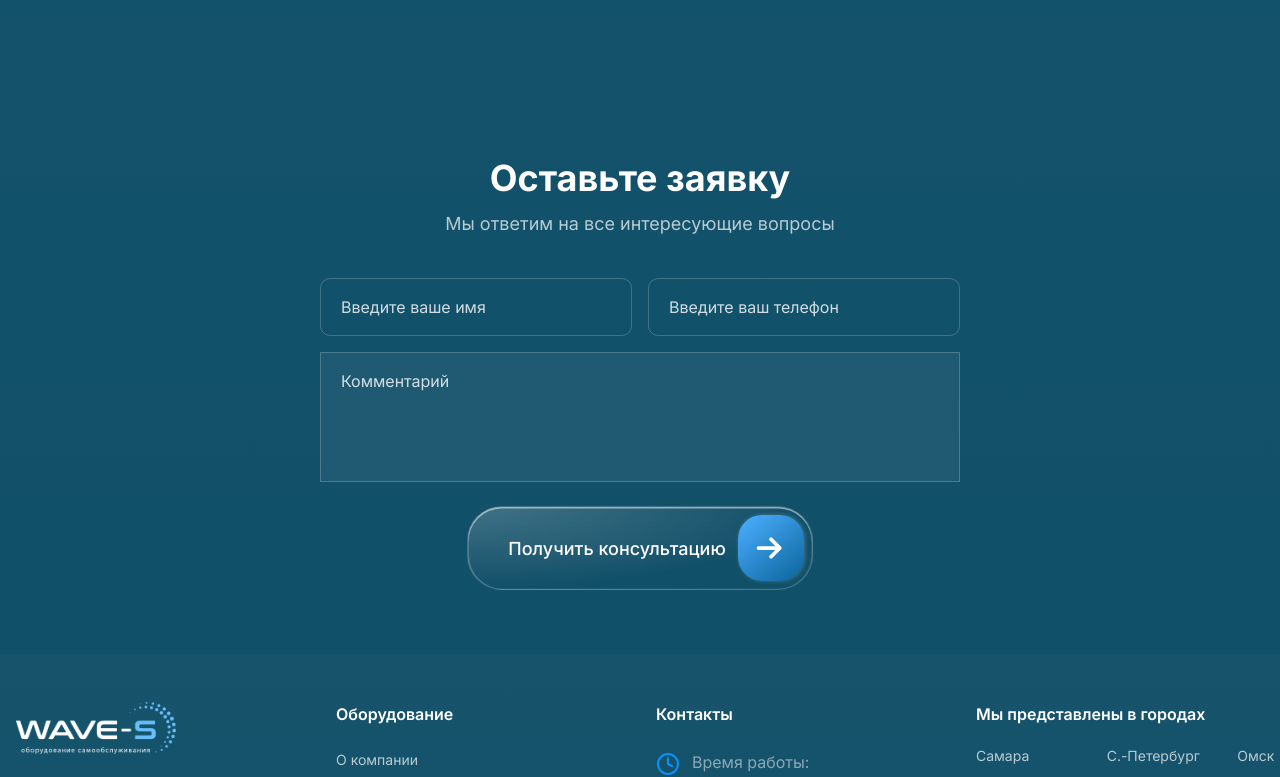
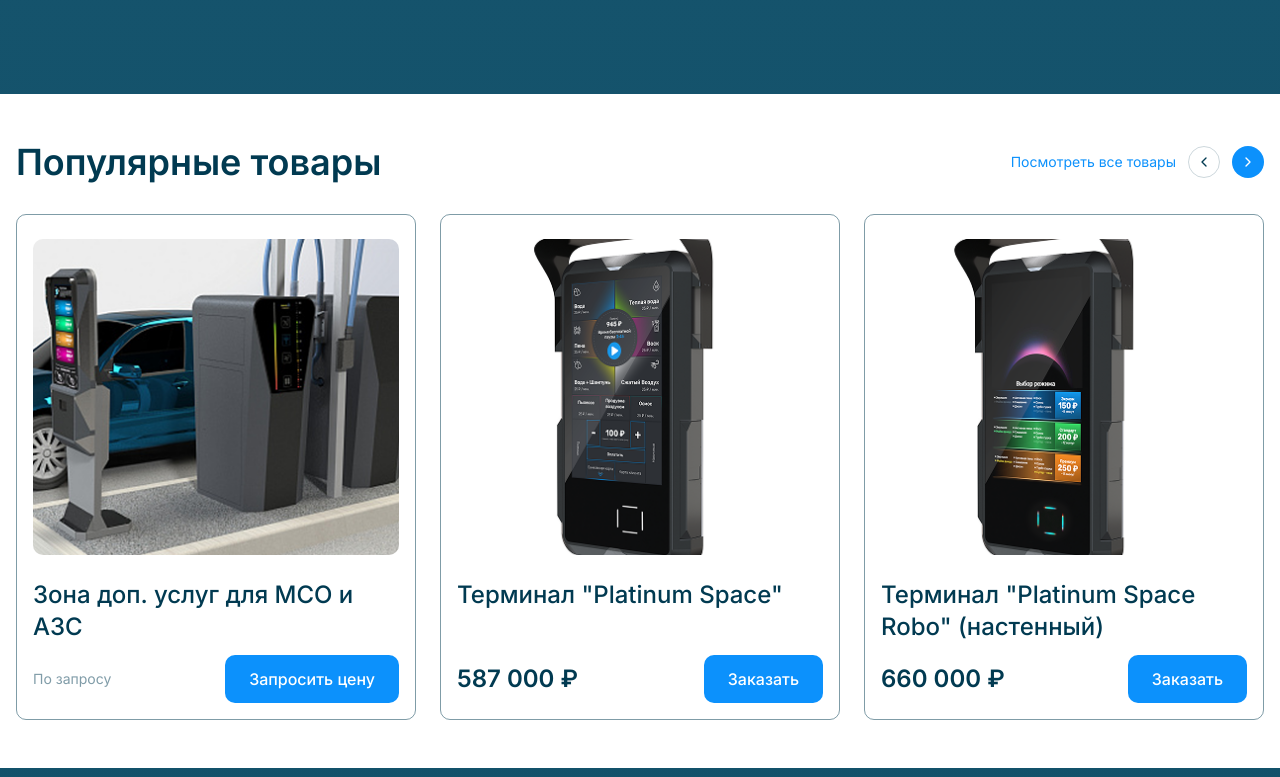
Before and after one commit to LGalushka/wave-s, a React (Vite) app: page / in a window 1280 px wide. Shown: the part 2280-3057 px from the top of the page. Built offline with nearby package versions, Linux system fonts and the light colour scheme.

Commit message:
feat:create ProductCard

```diff
--- a/src/data/products.ts
+++ b/src/data/products.ts
@@ -70,7 +70,7 @@
       { label: "Банковские карты", status: "included" },
     ],
     isAvailable: true,
-    isPopular: false,
+    isPopular: true,
     description: "Профессиональный терминал для мойки самообслуживания",
   },
 ];
--- a/src/features/catalog/catalogSelectors.ts
+++ b/src/features/catalog/catalogSelectors.ts
@@ -10,7 +10,15 @@
   return products.filter((p) => p.category === selectedCategory);
 };
 
-export const selectPopularProducts = (state: RootState) => state.catalog.products.filter((p) => p.isPopular);
+export const selectPopularProducts = (state: RootState) =>
+  [...state.catalog.products]
+    .filter((p) => p.isPopular)
+    .sort((a, b) => {
+      // null (по запросу) идёт первым
+      if (a.price === null) return -1;
+      if (b.price === null) return 1;
+      return 0;
+    });
 
 export const selectIsLoading = (state: RootState) => state.catalog.isLoading;
 
--- a/src/pages/HomePage/index.tsx
+++ b/src/pages/HomePage/index.tsx
@@ -1,11 +1,13 @@
 import { AdvantagesSection } from "./sections/AdvantagesSection";
 import { HeroSection } from "./sections/HeroSection";
+import { PopularProduct } from "./sections/PopularProduct";
 
 export const HomePage = () => {
   return (
     <div>
       <HeroSection />
       <AdvantagesSection />
+      <PopularProduct />
     </div>
   );
 };
--- /dev/null
+++ b/src/pages/HomePage/sections/PopularProduct/index.tsx
@@ -0,0 +1,45 @@
+import { useEffect } from "react";
+import { useAppDispatch, useAppSelector } from "@/hooks/useAppDispatch";
+import { fetchProducts } from "@/features/catalog/catalogSlice";
+import { selectPopularProducts } from "@/features/catalog/catalogSelectors";
+import { Link } from "react-router-dom";
+import { ChevronLeft, ChevronRight } from "lucide-react";
+import { ProductCard } from "../ProductCard/ProductCard";
+
+export const PopularProduct = () => {
+  const dispatch = useAppDispatch();
+  const products = useAppSelector(selectPopularProducts);
+
+  useEffect(() => {
+    dispatch(fetchProducts());
+  }, [dispatch]);
+
+  return (
+    <section className="w-full py-12 bg-white">
+      <div className="container-main">
+        {/* Заголовок */}
+        <div className="flex justify-between items-center mb-8">
+          <h2 className="text-text-primary font-semibold text-4xl">Популярные товары</h2>
+          <div className="flex items-center gap-3">
+            <Link to="/catalog" className="text-text-accent text-sm hover:underline">
+              Посмотреть все товары
+            </Link>
+            <button className="w-8 h-8 rounded-full border border-text-primary/20 flex items-center justify-center hover:bg-gray-100 transition-colors">
+              <ChevronLeft size={16} className="text-text-primary" />
+            </button>
+            <button className="w-8 h-8 rounded-full bg-ui-button flex items-center justify-center hover:opacity-90 transition-colors">
+              <ChevronRight size={16} className="text-white" />
+            </button>
+          </div>
+        </div>
+
+        {/* Карточки — вынесены из заголовка! */}
+        <div className="grid grid-cols-3 gap-6">
+          {products.map((product) => (
+            <ProductCard key={product.id} product={product} />
+          ))}
+        </div>
+      </div>
+    </section>
+  );
+};
--- a/src/pages/HomePage/sections/ProductCard/ProductCard.tsx
+++ b/src/pages/HomePage/sections/ProductCard/ProductCard.tsx
@@ -0,0 +1,32 @@
+import { Button } from "@/components/ui/Button";
+import type { Product } from "@/types";
+interface ProductCardProps {
+  product: Product;
+}
+
+export const ProductCard = ({ product }: ProductCardProps) => {
+  return (
+    <div className="flex flex-col rounded-[10px] overflow-hidden border border-text-primary/50">
+      {/**Фото  */}
+      <div className="h-87 p-4">
+        <img src={product.image} alt={product.name} className="w-full h-full object-cover mt-2 rounded-[10px]" />
+      </div>
+
+      {/**Информация */}
+      <div className="flex flex-col justify-between flex-1 gap-3 p-4">
+        {/**Название */}
+        <h3 className="text-text-primary font-medium text-2xl">{product.name}</h3>
+
+        {/**Цена + кнопка */}
+        <div className="flex justify-between items-center">
+          {product.price ? (
+            <span className="text-text-primary font-semibold text-2xl">{product.price.toLocaleString("ru-RU")} ₽</span>
+          ) : (
+            <span className="text-text-primary/50 text-sm">По запросу</span>
+          )}
+          <Button variant="primary">{product.price ? "Заказать" : "Запросить цену"}</Button>
+        </div>
+      </div>
+    </div>
+  );
+};
```
